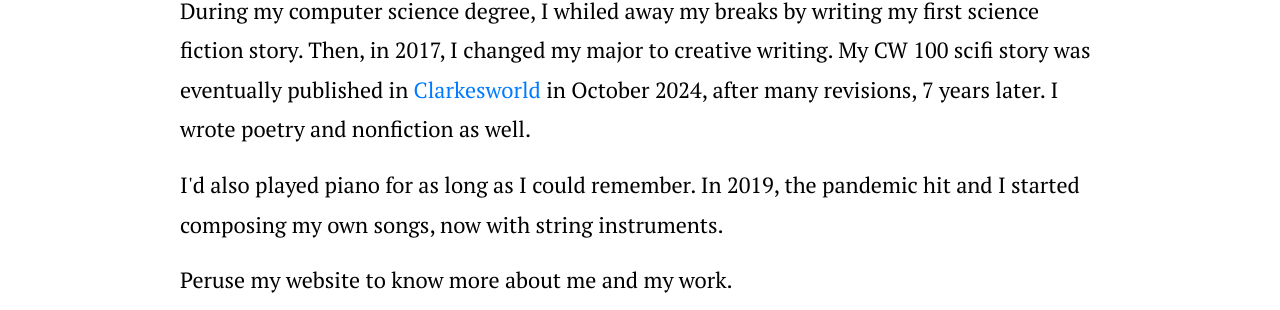
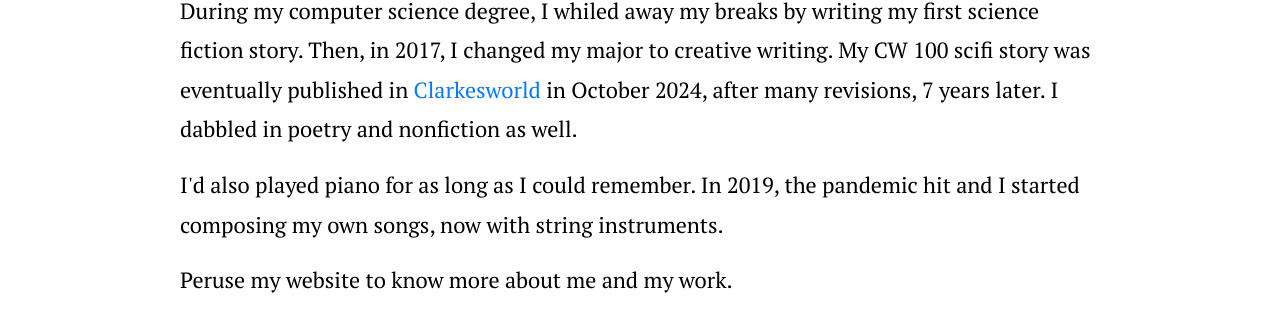
Before and after one commit to abbynicoleyee/abbynicoleyee.github.io, a Jekyll site: the page built from index.html, in a window 1280 px wide and 900 px high, scrolled down 1146 px. Shown: the part 185-495 px from the top of the window. Built offline with Jekyll 4.4.1, drawn with Linux system fonts in a browser that asks for light colours.

Commit message:
Update about-section.html

```diff
--- a/_includes/about-section.html
+++ b/_includes/about-section.html
@@ -7,8 +7,8 @@
 
          <p class="font-secondary paragraph-lg text-dark">Hello! I’m Abby, a writer, composer, & occasional artist and coder.</p>
         <p class="font-secondary paragraph-lg text-dark">
-         During my computer science degree, I whiled away my breaks by writing my first science fiction story. Then, in 2017, I changed my major to creative writing. My CW 100 scifi story was eventually published in <a href="works/#clarkesworld">Clarkesworld</a> in October 2024, after many revisions, 7 years later.
-          I wrote poetry and nonfiction as well.</p>
+         During my computer science degree, I whiled away my breaks by writing my first science fiction story. Then, in 2017, I changed my major to creative writing. My CW 100 scifi story was eventually published in <a href="highlights/#clarkesworld">Clarkesworld</a> in October 2024, after many revisions, 7 years later.
+          I dabbled in poetry and nonfiction as well.</p>
         <p class="font-secondary paragraph-lg text-dark">
           I'd also played piano for as long as I could remember. In 2019, the pandemic hit and I started composing my own songs, now with string instruments.
           </p>
```
